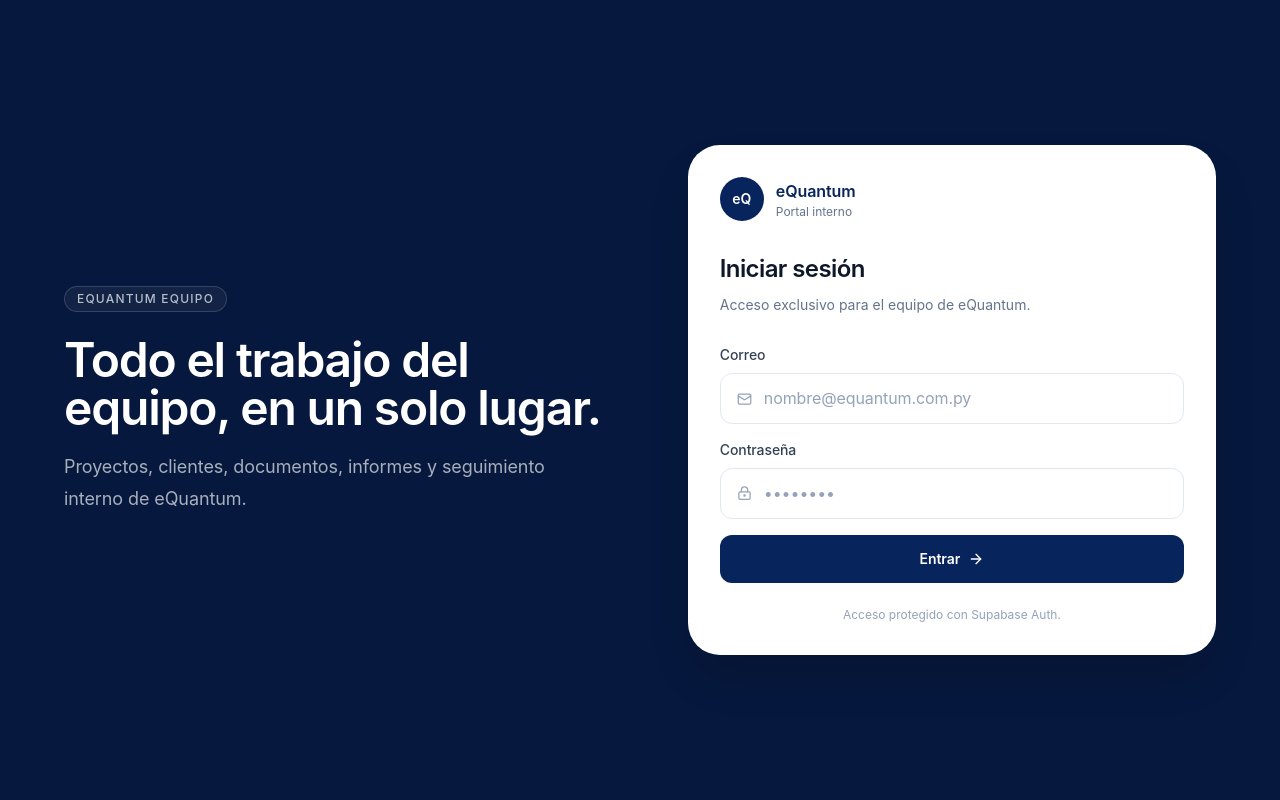
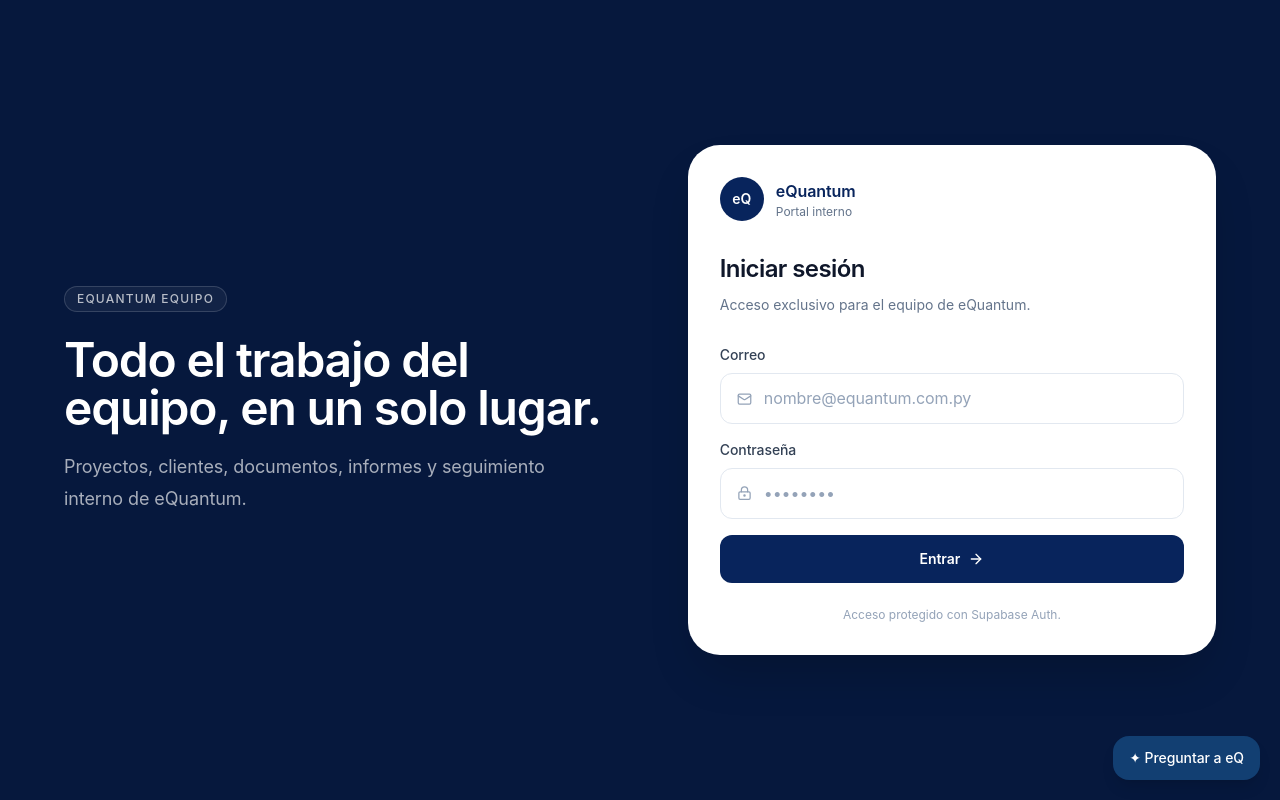
Before and after one commit to equantum-py/equantum-equipo, a Next.js app: page /login in a window 1280 px wide. Built offline with nearby package versions, Linux system fonts and the light colour scheme.

Commit message:
feat: enable global eQ assistant panel

```diff
--- a/app/layout.tsx
+++ b/app/layout.tsx
@@ -1,5 +1,6 @@
 import type { Metadata } from "next";
 import "./globals.css";
+import EQAssistant from "./components/EQAssistant";
 
 export const metadata: Metadata = {
   title: "eQ Equipo",
@@ -9,7 +10,7 @@ export const metadata: Metadata = {
 export default function RootLayout({ children }: Readonly<{ children: React.ReactNode }>) {
   return (
     <html lang="es">
-      <body>{children}</body>
+      <body>{children}<EQAssistant /></body>
     </html>
   );
 }
```
